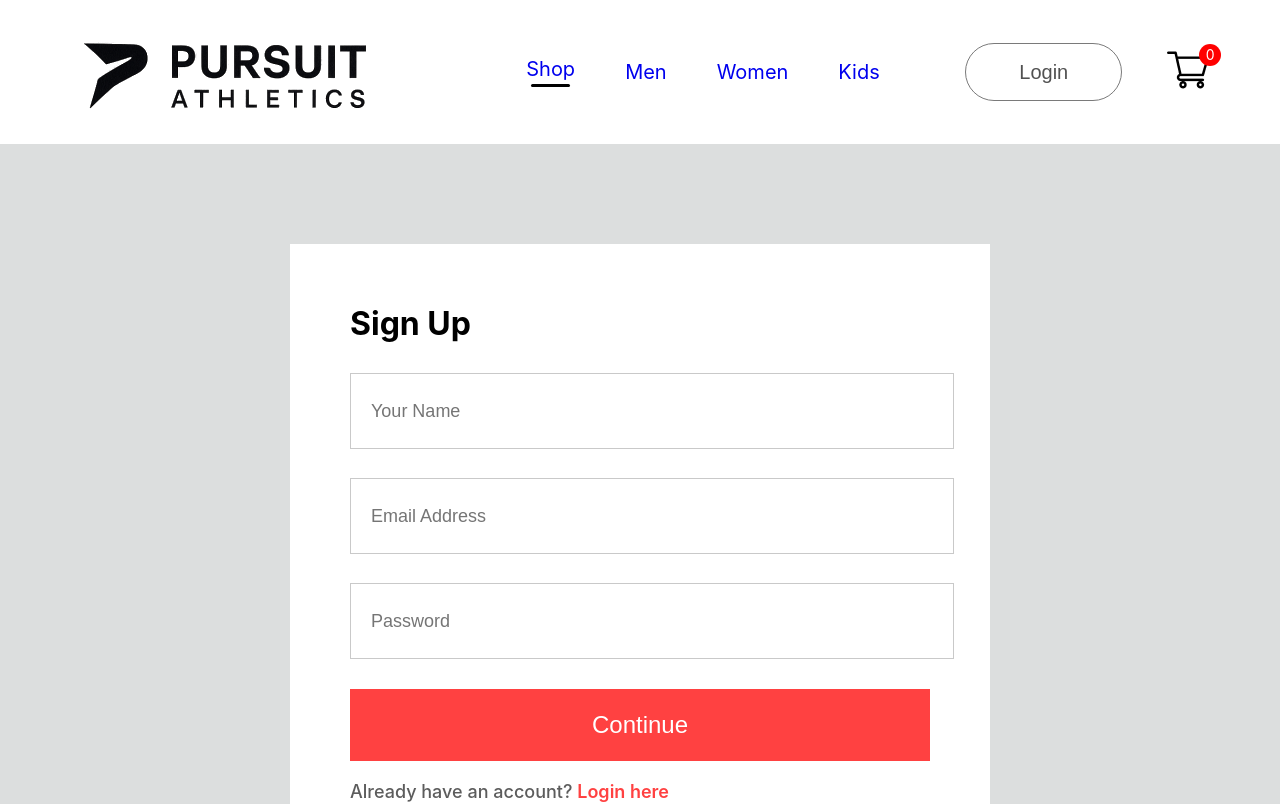
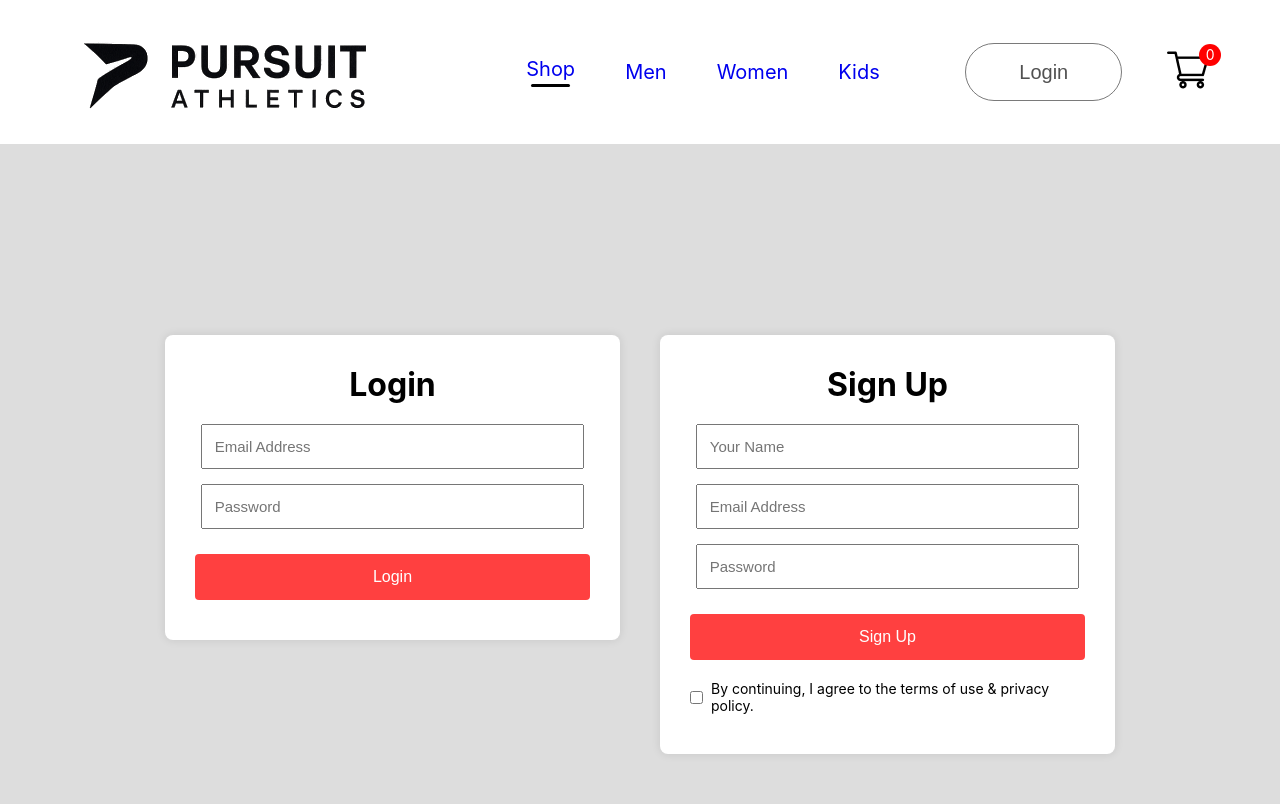
Before and after one commit to martini-i/362-Project, a React (Create React App) app in the folder frontend/: page /login in a window 1280 px wide. Shown: the top 804 px of the page. Built offline with nearby package versions, Linux system fonts and the light colour scheme.

Commit message:
Combined login and signup page for better usability.

```diff
--- a/frontend/src/Pages/CSS/LoginSignup.css
+++ b/frontend/src/Pages/CSS/LoginSignup.css
@@ -1,69 +1,92 @@
-.loginsignup{
+.loginsignup {
     width: 100%;
-    height: 80vh;
-    background: #dcdede;
-    padding-top: 100px;
+    height: 100vh;
+    background-color: #ddd;
+    display: flex;
+    align-items: center;
+    justify-content: center;
   }
 
-.loginsignup-container{
-    width: 580px;
-    height: 600px;
-    background: white;
-    margin: auto;
-    padding: 40px 60px;
+  .loginsignup-container.side-by-side {
+    display: flex;
+    justify-content: center;
+    align-items: flex-start;
+    gap: 40px;
+    max-width: 950px;
+    width: 100%;
   }
 
-.loginsignup-container h1{
-    margin: 20px 0px;
+  .loginsignup-box {
+    background-color: #fff;
+    padding: 30px;
+    border-radius: 8px;
+    box-shadow: 0 0 10px rgba(0, 0, 0, 0.1);
+    width: 450px;
+    display: flex;
+    flex-direction: column;
+    align-items: center;
   }
 
-.loginsignup-fields{
+  .loginsignup-box h1 {
+    margin-bottom: 20px;
+  }
+
+  .loginsignup-fields {
+    width: 100%;
     display: flex;
     flex-direction: column;
-    gap: 29px;
-    margin-top: 30px;
+    align-items: center;
   }
 
-.loginsignup-fields input{
-    height: 72px;
-    width: 100%;
-    padding-left: 20px;
-    border: 1px solid #c9c9c9;
-    outline: none;
-    color: #5c5c5c;
-    font-size: 18px;
+  .loginsignup-fields input {
+    width: 90%;
+    padding: 12px;
+    margin-bottom: 15px;
+    font-size: 15px;
   }
 
-.loginsignup-container button{
-    width: 580px;
-    height: 72px;
+  .loginsignup-box button {
+    width: 100%;
+    padding: 14px;
+    background-color: #ff4040;
     color: white;
-    background: #ff4141;
-    margin-top: 30px;
     border: none;
-    font-size: 24px;
-    font-weight: 500;
+    cursor: pointer;
+    font-size: 16px;
+    border-radius: 4px;
+    margin-top: 10px;
+  }
+
+  .loginsignup-box p {
+    margin-top: 10px;
+    font-size: 14px;
+  }
+
+  .loginsignup-box p span {
+    color: blue;
     cursor: pointer;
   }
 
-.loginsignup-login{
-    margin-top: 20px;
-    color: #5c5c5c;
-    font-size: 18px;
-    font-weight: 500;
+  .loginsignup-bottom {
+    width: 100%;
   }
 
-.loginsignup-login span{
-    color:#ff4141;
-    font-weight: 600;
+  .loginsignup-agree {
+    margin-top: 10px;
+    font-size: 13px;
+    display: flex;
+    align-items: center;
+    justify-content: center;
+    gap: 8px;
   }
 
-.loginsignup-agree{
-    display: flex;
+  .loginsignup-agree input {
+    margin-top: 12px;
+  }
+
+  @media (max-width: 850px) {
+    .loginsignup-container.side-by-side {
+      flex-direction: column;
       align-items: center;
-    margin-top: 25px;
-    gap: 20px;
-    color: #5c5c5c;
-    font-size: 18px;
-    font-weight: 500;
     }
+  }
--- a/frontend/src/Pages/LoginSignup.jsx
+++ b/frontend/src/Pages/LoginSignup.jsx
@@ -1,25 +1,46 @@
-import React from 'react'
-import './CSS/LoginSignup.css'
+import React, { useState } from 'react';
+import './CSS/LoginSignup.css';
 
 export const LoginSignup = () => {
+  const [isLogin, setIsLogin] = useState(true);
+
   return (
-    <div className='loginsignup'>
-      <div className="loginsignup-container">
-        <h1>Sign Up</h1>
-        <div className="loginsignup-fields">
-          <input type="text" placeholder='Your Name'/>
-          <input type="email" placeholder='Email Address' />
-          <input type="password" placeholder='Password' />
+    <div className="loginsignup">
+      <div className="loginsignup-container side-by-side">
+
+        {/* Login Box */}
+        <div className="loginsignup-box">
+          <h1>Login</h1>
+          <div className="loginsignup-fields">
+            <input type="email" placeholder="Email Address" />
+            <input type="password" placeholder="Password" />
+          </div>
+          <button>Login</button>
+          <p>
+          </p>
         </div>
-        <button>Continue</button>
-        <p className="loginsignup-login">Already have an account? <span>Login here</span></p>
-        <div className="loginsignup-agree">
-          <input type="checkbox" name='' id='' />
-          <p>By continuing, I agree to the terms of use & privacy policy.</p>
+
+        {/* Sign Up Box */}
+        <div className="loginsignup-box">
+          <h1>Sign Up</h1>
+          <div className="loginsignup-fields">
+            <input type="text" placeholder="Your Name" />
+            <input type="email" placeholder="Email Address" />
+            <input type="password" placeholder="Password" />
+          </div>
+          <div className="loginsignup-bottom">
+            <button>Sign Up</button>
+            <div className="loginsignup-agree">
+              <input type="checkbox"/>
+              <p> By continuing, I agree to the terms of use & privacy policy.</p>
+            </div>
+          </div>
+          <p>
+          </p>
         </div>
       </div>
     </div>
-  )
-}
+  );
+};
 
-export default LoginSignup
+export default LoginSignup;
```
Lines whose indentation alone changed are shown as unchanged.
